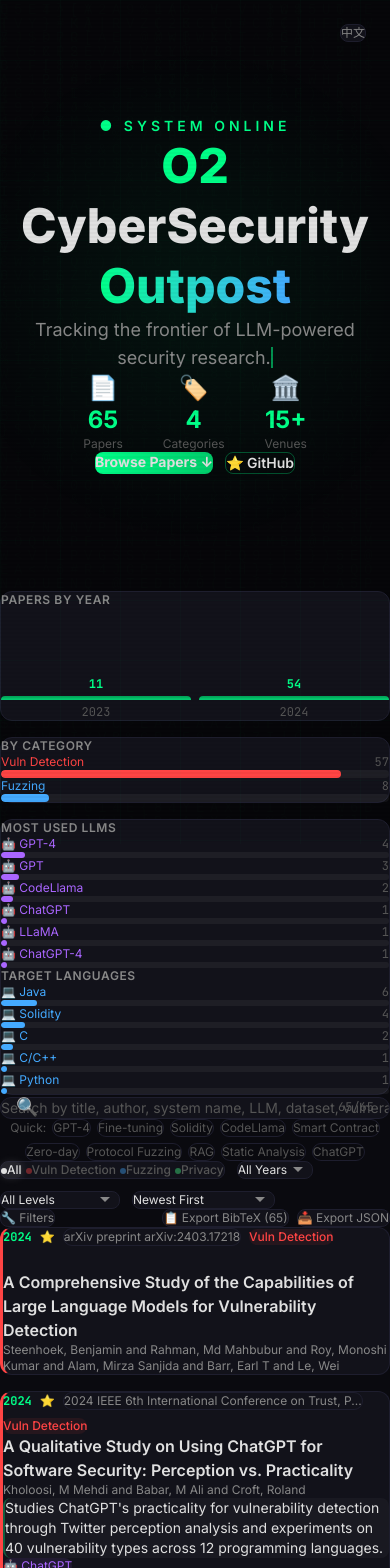
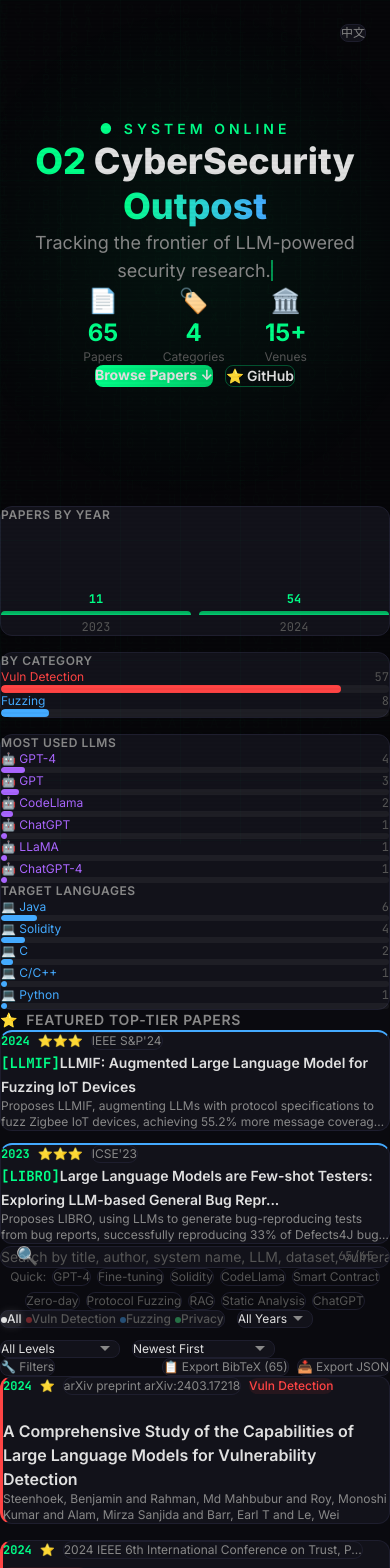
Before and after one commit to OwenSanzas/O2-CyberSecurity-Outpost, a React (Vite) app: page / in a window 390 px wide. Shown: the top 1568 px of the page. Built offline with nearby package versions, Linux system fonts and the light colour scheme.

Commit message:
Add featured papers section, mobile improvements, fix enrichment merge

```diff
--- a/src/App.tsx
+++ b/src/App.tsx
@@ -9,6 +9,7 @@
 import Stats from './components/Stats'
 import ExportButton from './components/ExportButton'
 import QuickFilters from './components/QuickFilters'
+import FeaturedPapers from './components/FeaturedPapers'
 import Footer from './components/Footer'
 import { useSearch } from './hooks/useSearch'
 import { useAggregations } from './hooks/useAggregations'
@@ -128,6 +129,7 @@
 
         <main id="papers" className="max-w-7xl mx-auto px-4 py-8">
           <Stats papers={papers} />
+          <FeaturedPapers papers={papers} lang={lang} onPaperClick={setSelectedPaper} />
           <SearchBar query={query} onChange={setQuery} resultCount={filtered.length} totalCount={papers.length} />
           <QuickFilters onSearch={setQuery} />
           <Filters
--- /dev/null
+++ b/src/components/FeaturedPapers.tsx
@@ -0,0 +1,66 @@
+import type { Paper, Language } from '../types'
+
+interface Props {
+  papers: Paper[]
+  lang: Language
+  onPaperClick: (p: Paper) => void
+}
+
+const categoryColors: Record<string, string> = {
+  'vulnerability-detection': '#ff4444',
+  'fuzzing': '#44aaff',
+  'privacy': '#44ff88',
+}
+
+export default function FeaturedPapers({ papers, lang, onPaperClick }: Props) {
+  // Get top-tier papers (recommendation level 3)
+  const featured = papers
+    .filter(p => (p.recommendation ?? 1) >= 3)
+    .sort((a, b) => b.year - a.year)
+    .slice(0, 4)
+
+  if (featured.length === 0) return null
+
+  return (
+    <div className="max-w-5xl mx-auto mb-10">
+      <h3 className="text-sm font-semibold text-[var(--color-text-secondary)] mb-4 uppercase tracking-wider flex items-center gap-2">
+        <span className="text-yellow-400">⭐</span> Featured Top-Tier Papers
+      </h3>
+      <div className="grid grid-cols-1 md:grid-cols-2 gap-3">
+        {featured.map(paper => {
+          const summary = lang === 'zh' ? (paper.summary_zh || paper.summary) : paper.summary
+          const mainCat = paper.categories[0] || 'vulnerability-detection'
+          return (
+            <div
+              key={paper.id}
+              onClick={() => onPaperClick(paper)}
+              className="bg-[var(--color-bg-card)] border border-[var(--color-border)] rounded-xl p-4 cursor-pointer hover:border-[var(--color-border-hover)] hover:translate-y-[-1px] transition-all group"
+              style={{ borderTopColor: categoryColors[mainCat], borderTopWidth: '2px' }}
+            >
+              <div className="flex items-center gap-2 mb-2">
+                <span className="text-xs font-mono font-bold text-[var(--color-accent)]">{paper.year}</span>
+                <span className="text-xs">⭐⭐⭐</span>
+                <span className="text-xs px-2 py-0.5 rounded-full border border-[var(--color-border)] text-[var(--color-text-secondary)]">
+                  {paper.venue && paper.venue.length > 30 ? paper.venue.slice(0, 30) + '...' : paper.venue}
+                </span>
+              </div>
+              <div className="mb-1">
+                {paper.system_name && (
+                  <span className="text-sm font-mono font-bold text-[var(--color-accent)] mr-1">[{paper.system_name}]</span>
+                )}
+                <span className="text-sm font-semibold text-[var(--color-text-primary)] group-hover:text-white transition-colors">
+                  {paper.title.length > 80 ? paper.title.slice(0, 80) + '...' : paper.title}
+                </span>
+              </div>
+              {summary && (
+                <p className="text-xs text-[var(--color-text-secondary)] mt-1 line-clamp-2">
+                  {summary}
+                </p>
+              )}
+            </div>
+          )
+        })}
+      </div>
+    </div>
+  )
+}
--- a/src/components/Header.tsx
+++ b/src/components/Header.tsx
@@ -25,7 +25,7 @@
   }, [])
 
   return (
-    <header className="relative flex flex-col items-center justify-center min-h-[70vh] text-center px-6 py-16">
+    <header className="relative flex flex-col items-center justify-center min-h-[60vh] md:min-h-[70vh] text-center px-4 md:px-6 py-12 md:py-16">
       <div className="absolute w-[500px] h-[500px] rounded-full top-1/2 left-1/2 -translate-x-1/2 -translate-y-1/2 pointer-events-none"
         style={{ background: 'radial-gradient(circle, rgba(0,255,136,0.06) 0%, transparent 70%)' }} />
 
@@ -47,7 +47,7 @@
         ● SYSTEM ONLINE
       </div>
 
-      <h1 className="text-5xl md:text-7xl font-extrabold leading-tight mb-2 relative z-1">
+      <h1 className="text-4xl md:text-5xl lg:text-7xl font-extrabold leading-tight mb-2 relative z-1">
         <span className="text-[var(--color-accent)]">O2</span> CyberSecurity
         <br />
         <span className="bg-gradient-to-r from-[var(--color-accent)] to-[var(--color-blue)] bg-clip-text text-transparent">
```
Also changed, not shown: src/data/papers.json.
